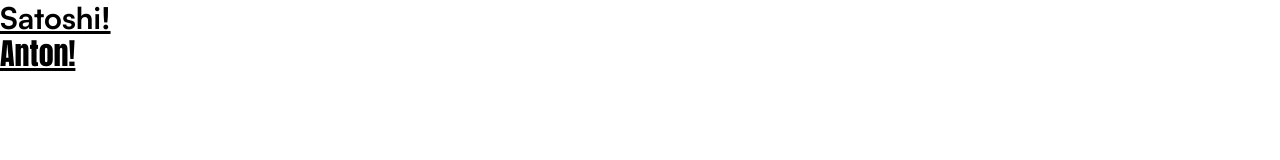
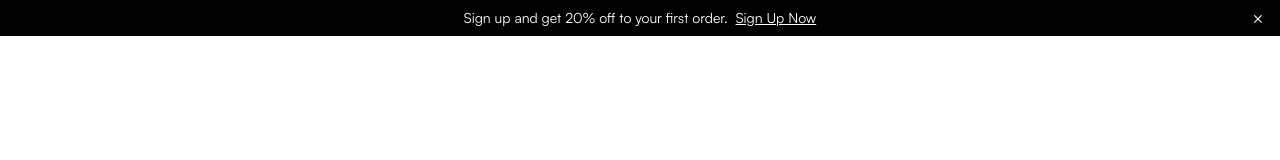
Before and after one commit to tahir-asadli/shop.co-html, a website: page index.html in a window 1280 px wide. Drawn offline with Linux system fonts and the light colour scheme.

Commit message:
Add announcement bar

```diff
--- a/index.html
+++ b/index.html
@@ -11,8 +11,14 @@
 </head>
 
 <body>
-  <h1 class="text-3xl font-bold underline"> Satoshi! </h1>
-  <h1 class="text-3xl font-anton underline"> Anton! </h1>
+  <!-- Promo Banner -->
+  <div class="w-full bg-black text-white">
+    <div class="max-w-7xl mx-auto flex items-center justify-center px-4 py-2 relative text-sm">
+      <span> Sign up and get 20% off to your first order. <a href="#" class="underline hover:text-gray-300 ml-1">Sign Up Now</a>
+      </span>
+      <button aria-label="Close banner" class="absolute right-4 top-1/2 -translate-y-1/2 text-white hover:text-gray-400 text-lg"> &times; </button>
+    </div>
+  </div>
 </body>
 
 </html>
```
Also changed, not shown: output.css.
